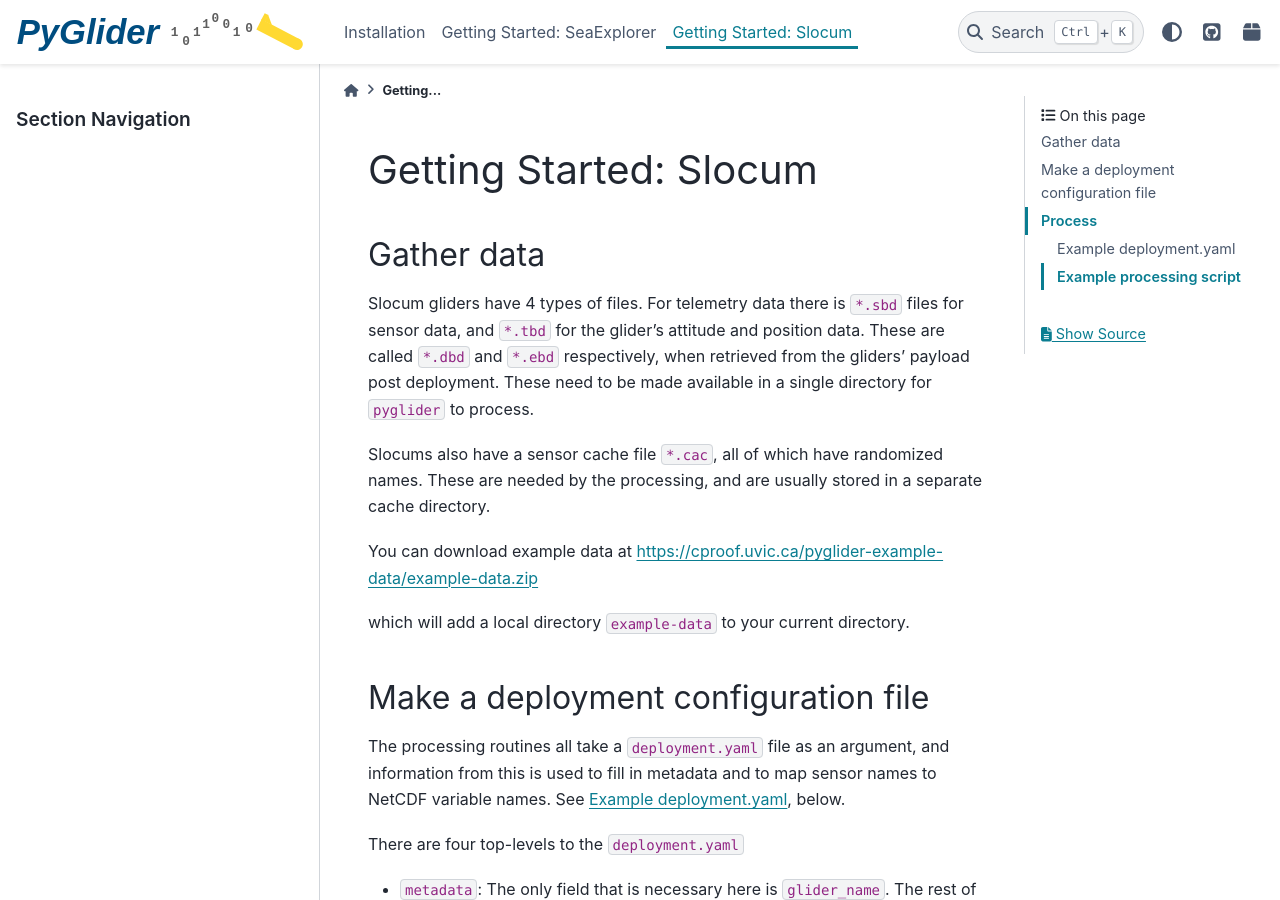
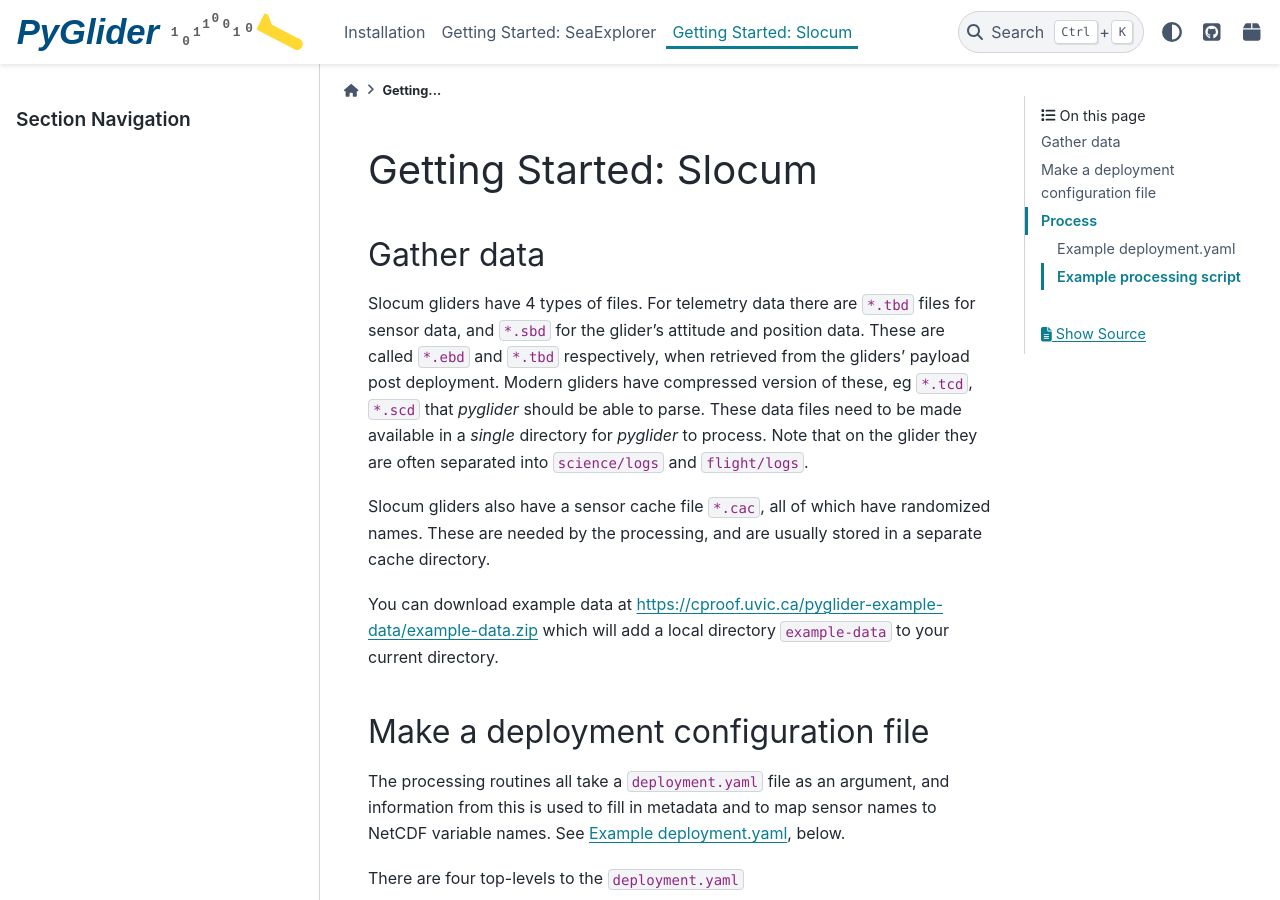
Before and after one commit to c-proof/pyglider, a Sphinx documentation site: the page built from docs/getting-started-slocum.md, in a window 1280 px wide and 900 px high. Built offline with Sphinx 7.4.7 and the PyData theme 0.15.4, drawn with Linux system fonts in a browser that asks for light colours; pages that are not in the unit, such as notebooks, are missing from menus.

Commit message:
DOC: small changes to slocum

```diff
--- a/docs/getting-started-slocum.md
+++ b/docs/getting-started-slocum.md
@@ -2,13 +2,11 @@
 
 ## Gather data
 
-Slocum gliders have 4 types of files.  For telemetry data there is `*.sbd` files for sensor data, and `*.tbd` for the glider's attitude and position data.  These are called `*.dbd` and `*.ebd` respectively, when retrieved from the gliders' payload post deployment.  These need to be made available in a single directory for `pyglider` to process.
+Slocum gliders have 4 types of files.  For telemetry data there are `*.tbd` files for sensor data, and `*.sbd` for the glider's attitude and position data.  These are called `*.ebd` and `*.tbd` respectively, when retrieved from the gliders' payload post deployment.  Modern gliders have compressed version of these, eg `*.tcd`, `*.scd` that *pyglider* should be able to parse.  These data files need to be made available in a _single_ directory for *pyglider* to process.  Note that on the glider they are often separated into `science/logs` and `flight/logs`.
 
-Slocums also have a sensor cache file `*.cac`, all of which have randomized names.  These are needed by the processing, and are usually stored in a separate cache directory.
+Slocum gliders also have a sensor cache file `*.cac`, all of which have randomized names.  These are needed by the processing, and are usually stored in a separate cache directory.
 
-You can download example data at <https://cproof.uvic.ca/pyglider-example-data/example-data.zip>
-
-which will add a local directory `example-data` to your current directory.
+You can download example data at <https://cproof.uvic.ca/pyglider-example-data/example-data.zip> which will add a local directory `example-data` to your current directory.
 
 ## Make a deployment configuration file
 
```
